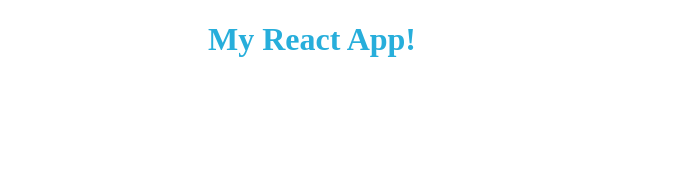
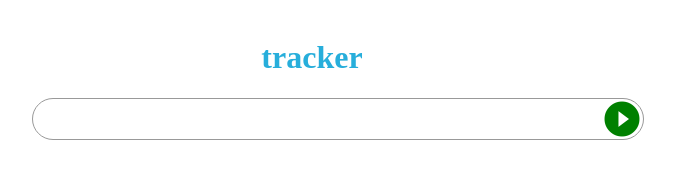
Before and after one commit to Kulibab/time-tracker, a React app: page / in a window 1280 px wide. Shown: the whole page, without its empty margins (328-1003 px from the left). Built offline with nearby package versions, Linux system fonts and the light colour scheme.

Commit message:
add addTrack component

```diff
--- a/package.json
+++ b/package.json
@@ -23,7 +23,11 @@
     "webpack-dev-server": "^3.11.0"
   },
   "dependencies": {
+    "material-design-icons": "^3.0.1",
     "react": "^17.0.1",
-    "react-dom": "^17.0.1"
+    "react-dom": "^17.0.1",
+    "react-redux": "^7.2.2",
+    "redux": "^4.0.5",
+    "reselect": "^4.0.0"
   }
 }
--- /dev/null
+++ b/src/components/AddTrack/AddTrack.css
@@ -0,0 +1,24 @@
+.addTrackWrap {
+  width: 100%;
+  position: relative;
+}
+
+.addTrackWrap input {
+  width: 100%;
+  padding: 10px 40px 10px 10px;
+  font-size: 17px;
+  border-radius: 23px;
+  border: 1px solid #999;
+  position: relative;
+}
+
+.addTrackWrap .play_icon {
+  color: green;
+  position: absolute;
+  right: -47px;
+  top: 0;
+  height: 38px;
+  width: 38px;
+  font-size: 42px;
+  cursor: pointer;
+}
--- /dev/null
+++ b/src/components/AddTrack/AddTrack.js
@@ -0,0 +1,17 @@
+import React, { useState } from 'react';
+import './AddTrack.css';
+
+const AddTrack = () => {
+  const [track, setTrack] = useState('');
+
+  return (
+    <div className='addTrackWrap'>
+      <input value={track} onChange={({ target }) => setTrack(target.value)} />
+      <span className="material-icons play_icon">
+      play_circle_filled
+      </span>
+    </div>
+  )
+}
+
+export default AddTrack;
--- a/src/components/App/App.js
+++ b/src/components/App/App.js
@@ -1,15 +1,15 @@
-import React, { Component } from "react";
+import React from "react";
+import AddTrack from "../AddTrack/AddTrack";
 
 import c from './App.module.css';
 
-class App extends Component {
-    render() {
-        return (
-            <div>
-                <h1 className={c.title}>My React App!</h1>
-            </div>
-        );
-    }
+const App = () => {
+  return (
+    <div className={c.container}>
+      <h1 className={c.title}>tracker</h1>
+      <AddTrack />
+    </div>
+  );
 }
 
 export default App;
--- a/src/components/App/App.module.css
+++ b/src/components/App/App.module.css
@@ -2,3 +2,10 @@
   color: #27aedb;
   text-align: center;
 }
+
+.container {
+  width: 100%;
+  max-width: 560px;
+  padding: 10px;
+  margin: 0 auto;
+}
--- a/src/index.html
+++ b/src/index.html
@@ -5,6 +5,8 @@
     <meta charset="UTF-8">
     <meta name="viewport" content="width=device-width, initial-scale=1.0">
     <meta http-equiv="X-UA-Compatible" content="ie=edge">
+    <link href="https://fonts.googleapis.com/icon?family=Material+Icons"
+      rel="stylesheet">
     <title>React Boilerplate</title>
 </head>
 
```
Also changed, not shown: src/redux/reducers/index.js (added), src/redux/reducers/tracksReducer.js (added), 1 other file.
